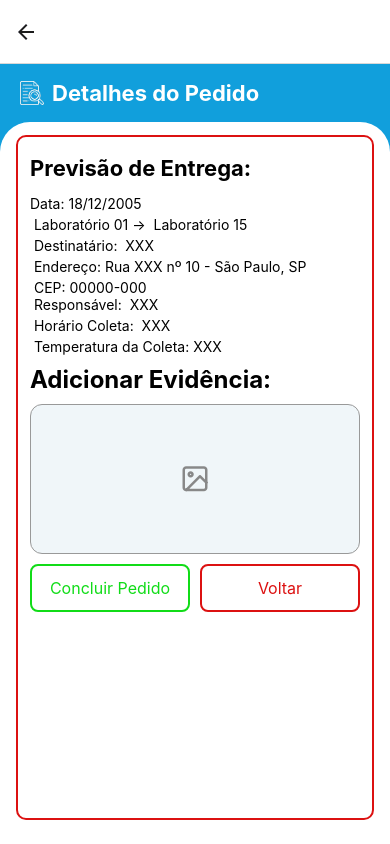
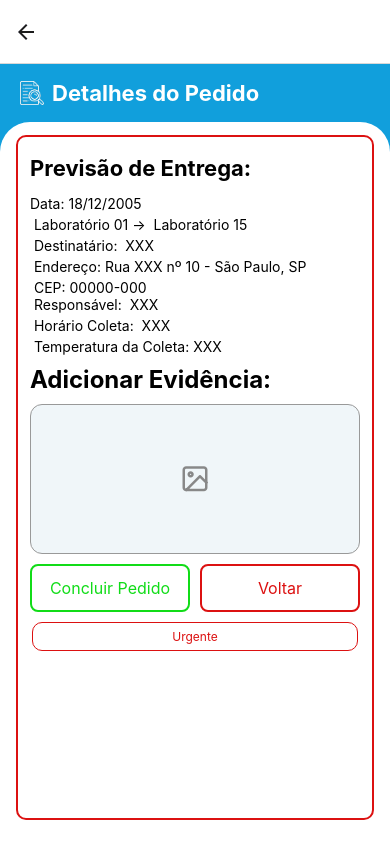
Before and after one commit to ViniciusOtoni/LogisticaMedica, a React Native app in the folder logistica-medica-app/: screen /OrderDetails in a window 390 px wide. Built offline with nearby package versions, Linux system fonts and the light colour scheme.

Commit message:
Adiciona um customsectionlabel

```diff
--- a/logistica-medica-app/src/screens/user/OrderDetails.js
+++ b/logistica-medica-app/src/screens/user/OrderDetails.js
@@ -92,6 +92,8 @@ const OrderDetails = () => {
                 />
               </View>
             </View>
+
+            <CustomSectionLabel label={"Urgente"} color="#DC1111" />
           </CustomCard>
         </View>
       </View>
```
